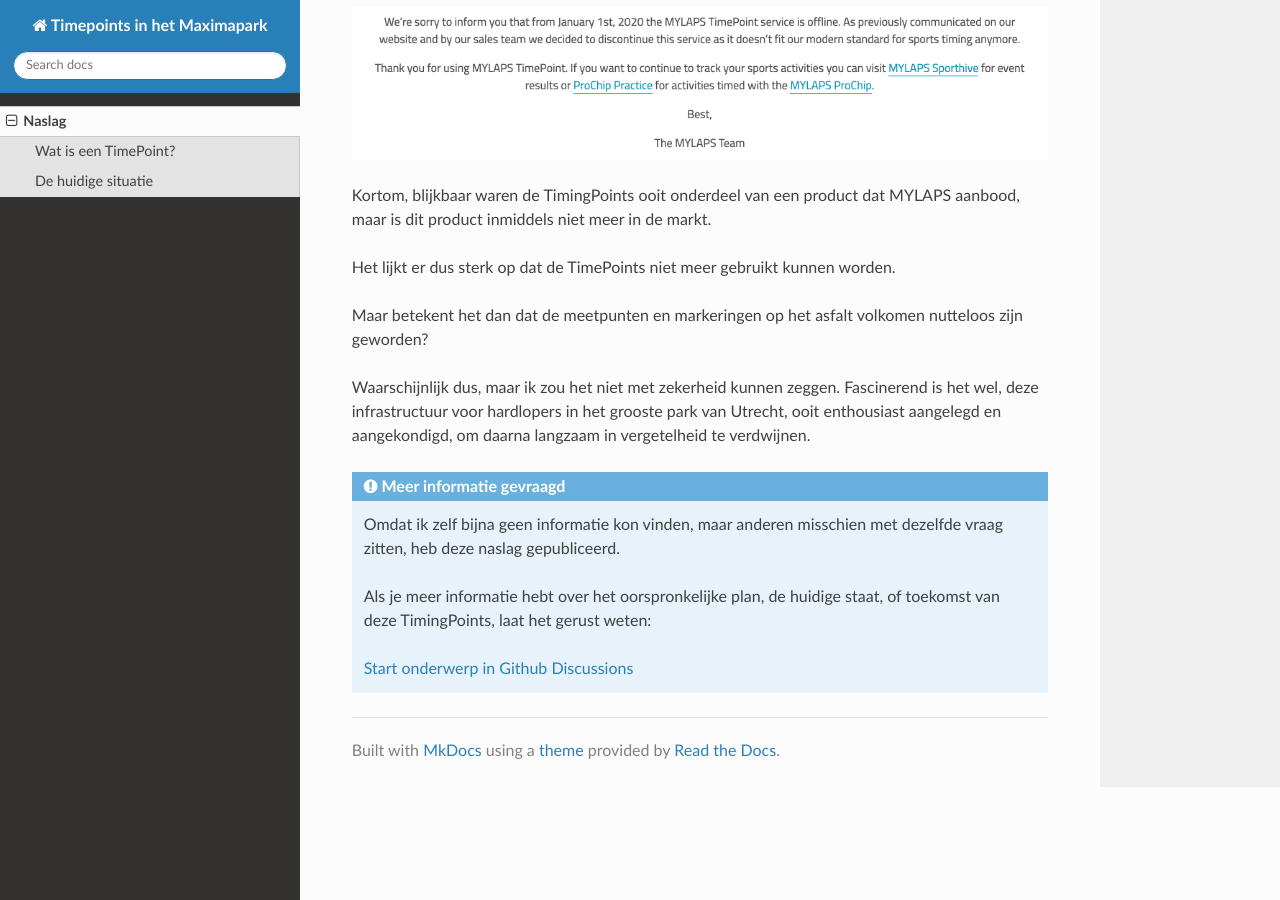
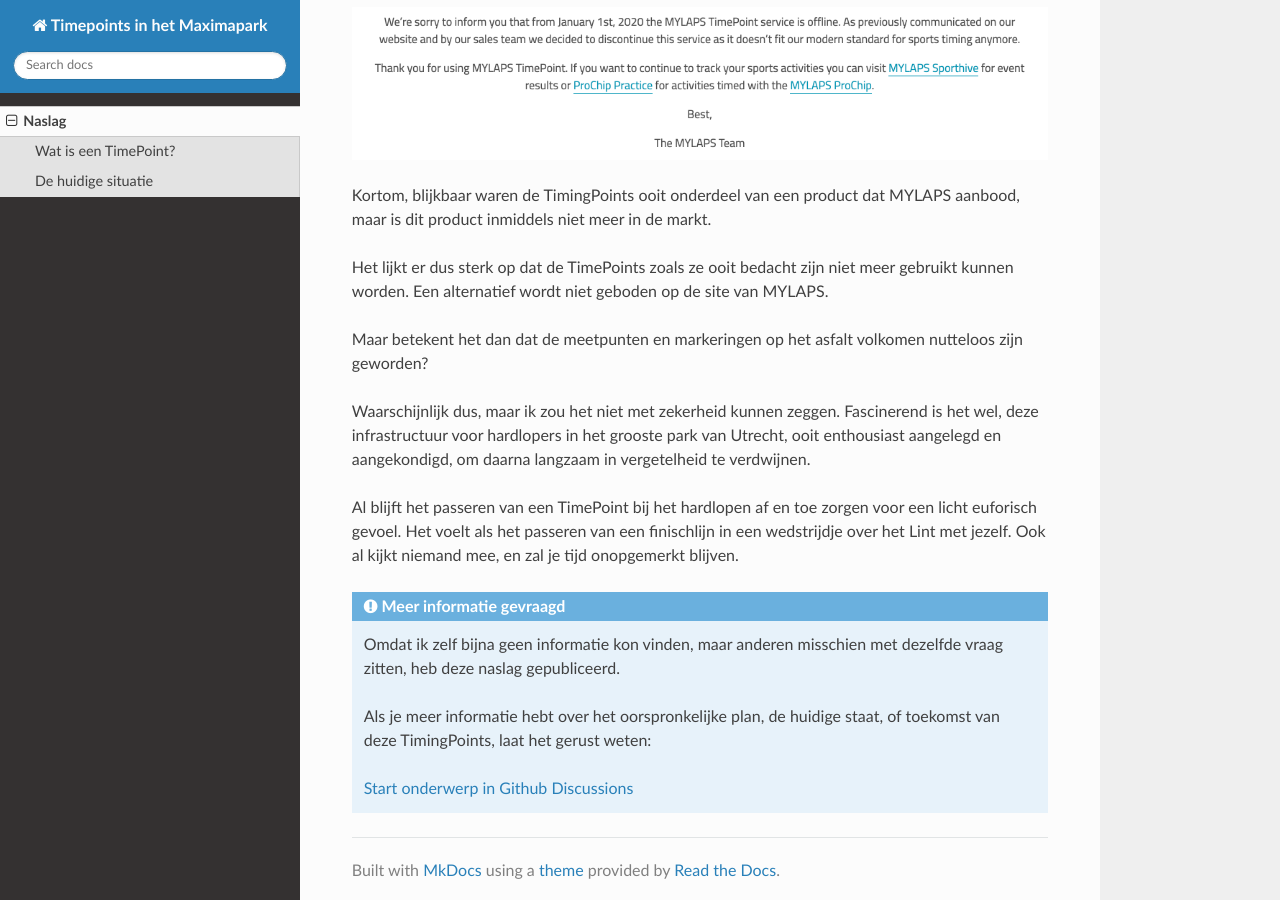
Before and after one commit to onderweg/timepoint-docs, an MkDocs documentation site: the page built from docs/index.md, in a window 1280 px wide and 900 px high, scrolled down 1862 px. Built offline with MkDocs 1.6.1, drawn with Linux system fonts in a browser that asks for light colours; nearby versions of some CDN libraries.

Commit message:
textual changes

```diff
--- a/docs/index.md
+++ b/docs/index.md
@@ -32,11 +32,13 @@ De link naar bovenstaande PDF, verwijst inmiddels niet meer naar een PDF, maar w
 
 Kortom, blijkbaar waren de TimingPoints ooit onderdeel van een product dat MYLAPS aanbood, maar is dit product inmiddels niet meer in de markt.
 
-Het lijkt er dus sterk op dat de TimePoints niet meer gebruikt kunnen worden.
+Het lijkt er dus sterk op dat de TimePoints zoals ze ooit bedacht zijn niet meer gebruikt kunnen worden. Een alternatief wordt niet geboden op de site van MYLAPS.
 
 Maar betekent het dan dat de meetpunten en markeringen op het asfalt volkomen nutteloos zijn geworden?
 
 Waarschijnlijk dus, maar ik zou het niet met zekerheid kunnen zeggen. Fascinerend is het wel, deze infrastructuur voor hardlopers in het grooste park van Utrecht, ooit enthousiast aangelegd en aangekondigd, om daarna langzaam in vergetelheid te verdwijnen.
+
+Al blijft het passeren van een TimePoint bij het hardlopen af en toe zorgen voor een licht euforisch gevoel. Het voelt als het passeren van een finischlijn in een wedstrijdje over het Lint met jezelf. Ook al kijkt niemand mee, en zal je tijd onopgemerkt blijven.
 
 !!! note "Meer informatie gevraagd"
 
```
